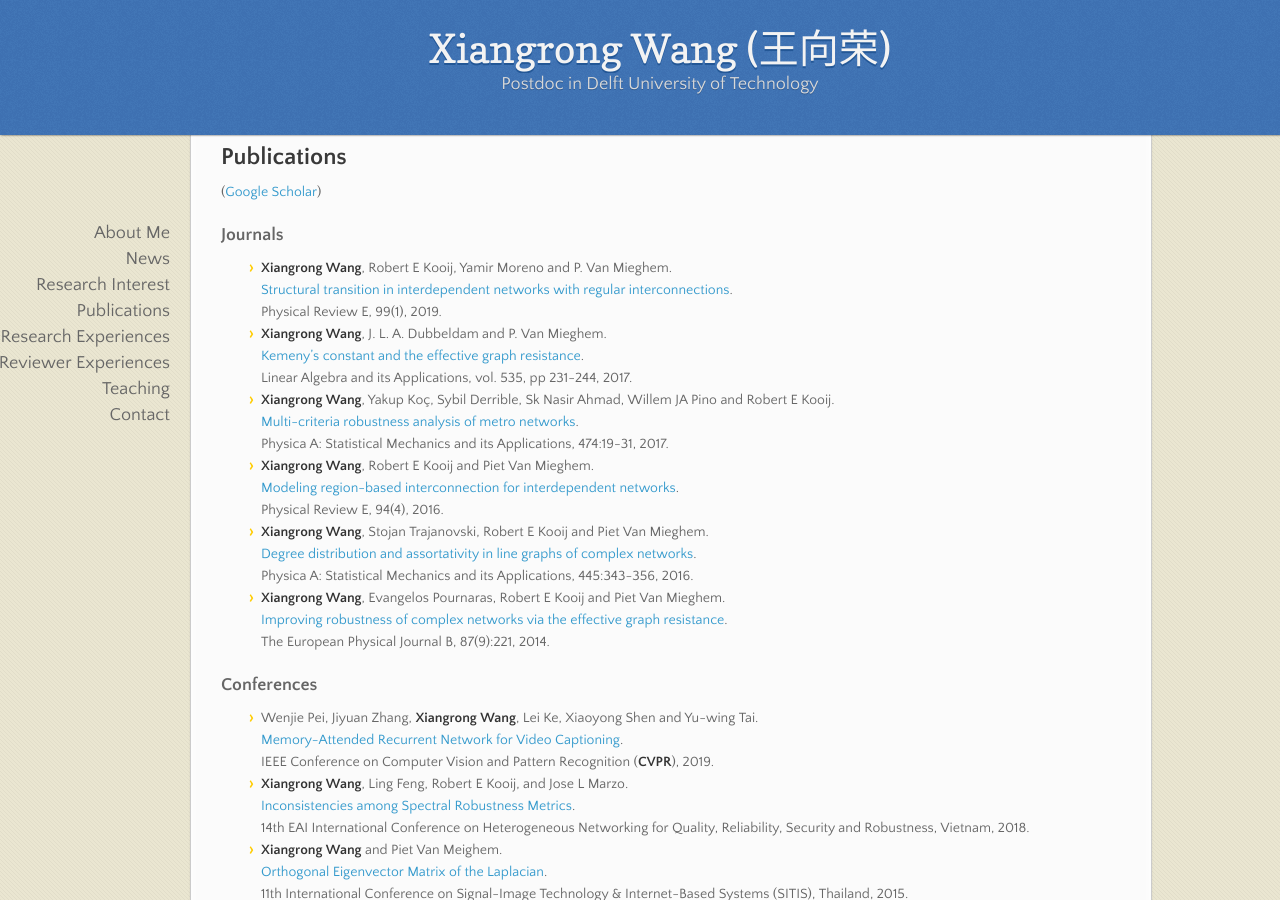
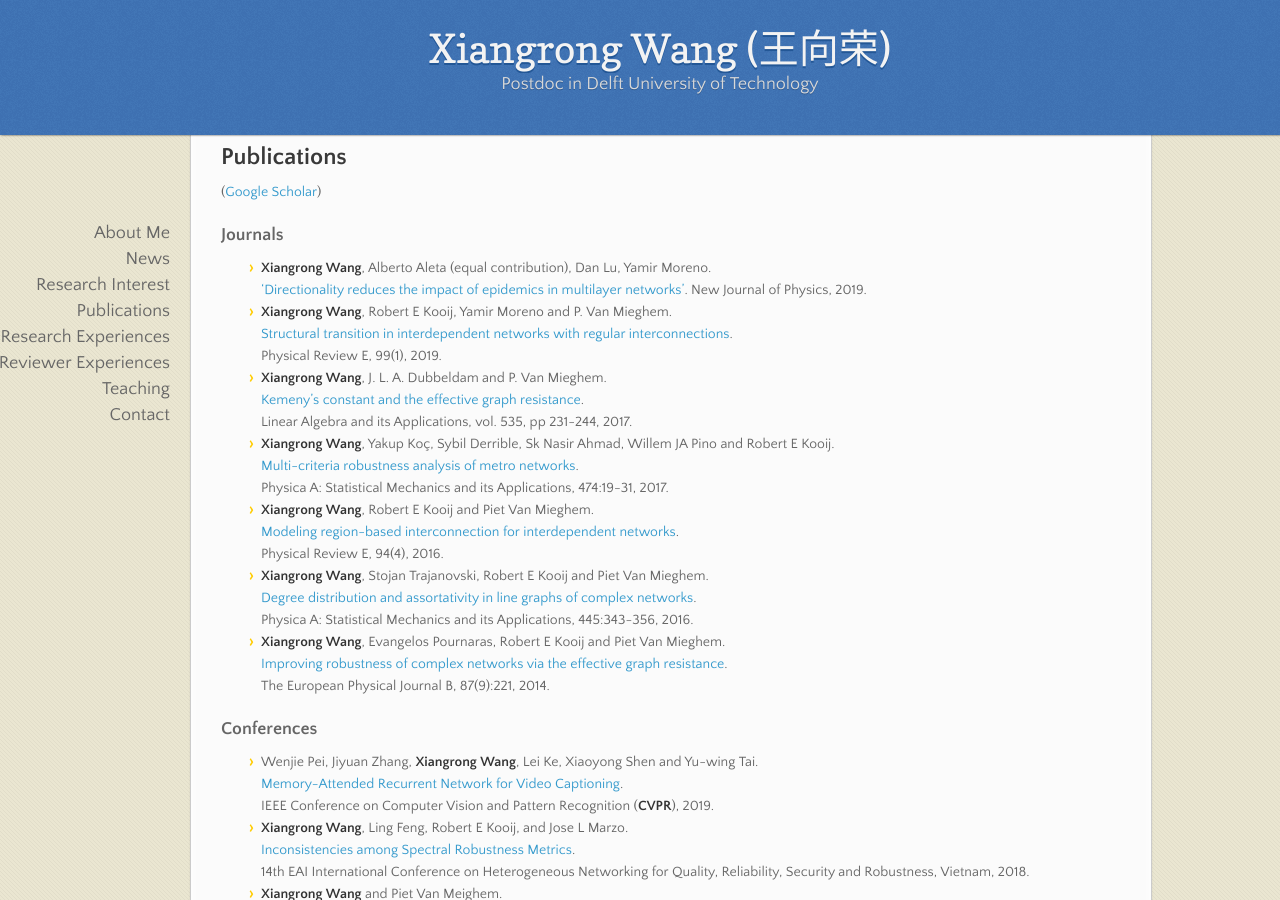
Before and after one commit to xiangrongwang/xiangrongwang.github.io, a Jekyll site: the page built from index.md, in a window 1280 px wide and 900 px high, scrolled down 739 px. Built offline with Jekyll 4.4.1, drawn with Linux system fonts in a browser that asks for light colours; nearby versions of some CDN libraries; our own code applies the rules of GitHub Pages for plain Markdown files.

Commit message:
Update index.md

```diff
--- a/index.md
+++ b/index.md
@@ -26,6 +26,8 @@ Her PhD topic focused on the robustness of complex networks,  from both theoreti
 ([Google Scholar](https://scholar.google.com/citations?user=LJm0X3AAAAAJ&hl=en))
 
 ### Journals
+- __Xiangrong Wang__,  Alberto Aleta (equal contribution), Dan Lu, Yamir Moreno.
+['Directionality reduces the impact of epidemics in multilayer networks'](http://iopscience.iop.org/page/acceptedmanuscripts). New Journal of Physics, 2019.
 - __Xiangrong Wang__,  Robert E Kooij, Yamir Moreno and P. Van Mieghem.
 [Structural transition in interdependent networks with regular interconnections](https://www.nas.ewi.tudelft.nl/people/Piet/papers/PhysRevE2019_interdepenent_nets_regular_interconnections.pdf).
 Physical Review E, 99(1), 2019.
```
